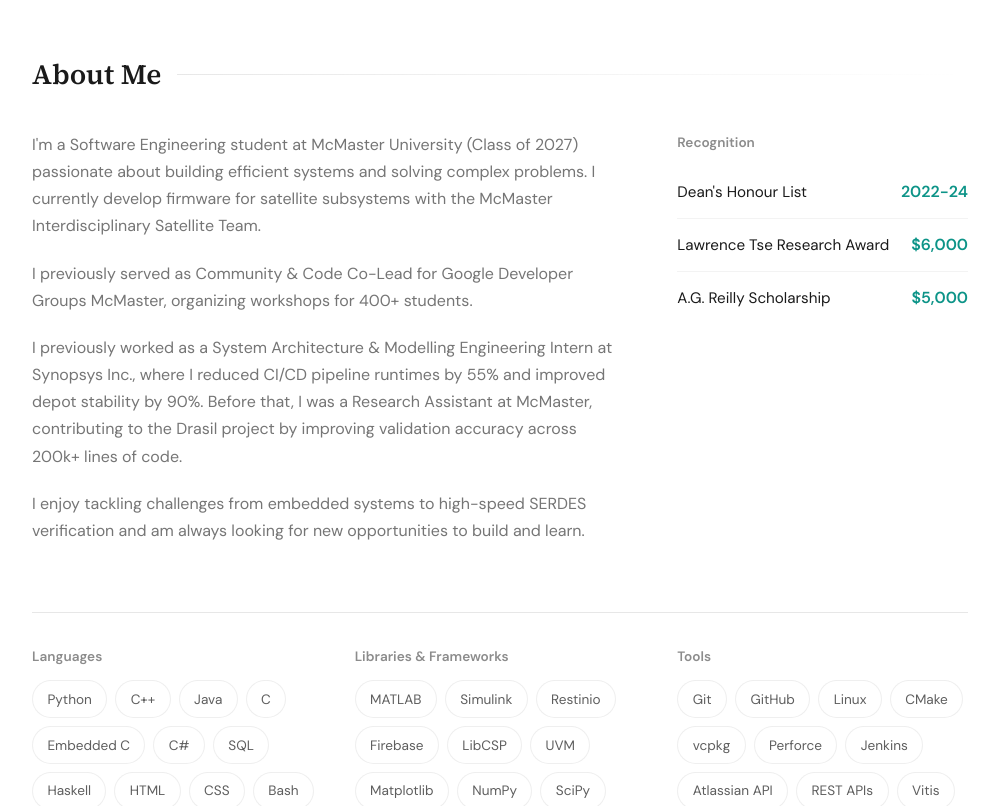
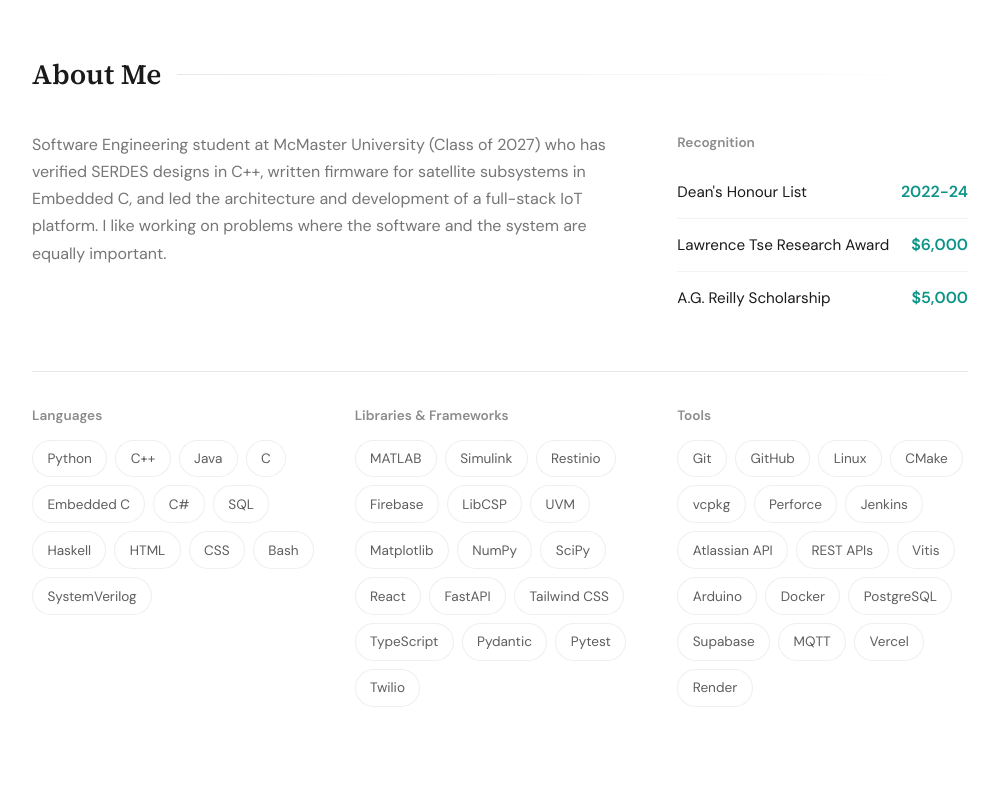
Before and after one commit to harmanpreet-sagar/personal-website, a Next.js app: page / in a window 1280 px wide. Shown: the part 840-1646 px from the top of the page, without its empty margins (140-1139 px from the left). Built offline with nearby package versions, Linux system fonts and the light colour scheme.

Commit message:
update about me para

```diff
--- a/components/About.tsx
+++ b/components/About.tsx
@@ -25,16 +25,7 @@ export default function About() {
             <div className="about-content">
                 <div className="about-text">
                     <p>
-                        I&apos;m a Software Engineering student at McMaster University (Class of 2027) passionate about building efficient systems and solving complex problems. I currently develop firmware for satellite subsystems with the McMaster Interdisciplinary Satellite Team.
-                    </p>
-                    <p>
-                        I previously served as Community & Code Co-Lead for Google Developer Groups McMaster, organizing workshops for 400+ students.
-                    </p>
-                    <p>
-                        I previously worked as a System Architecture & Modelling Engineering Intern at Synopsys Inc., where I reduced CI/CD pipeline runtimes by 55% and improved depot stability by 90%. Before that, I was a Research Assistant at McMaster, contributing to the Drasil project by improving validation accuracy across 200k+ lines of code.
-                    </p>
-                    <p>
-                        I enjoy tackling challenges from embedded systems to high-speed SERDES verification and am always looking for new opportunities to build and learn.
+                        Software Engineering student at McMaster University (Class of 2027) who has verified SERDES designs in C++, written firmware for satellite subsystems in Embedded C, and led the architecture and development of a full-stack IoT platform. I like working on problems where the software and the system are equally important.
                     </p>
                 </div>
                 <div>
```
